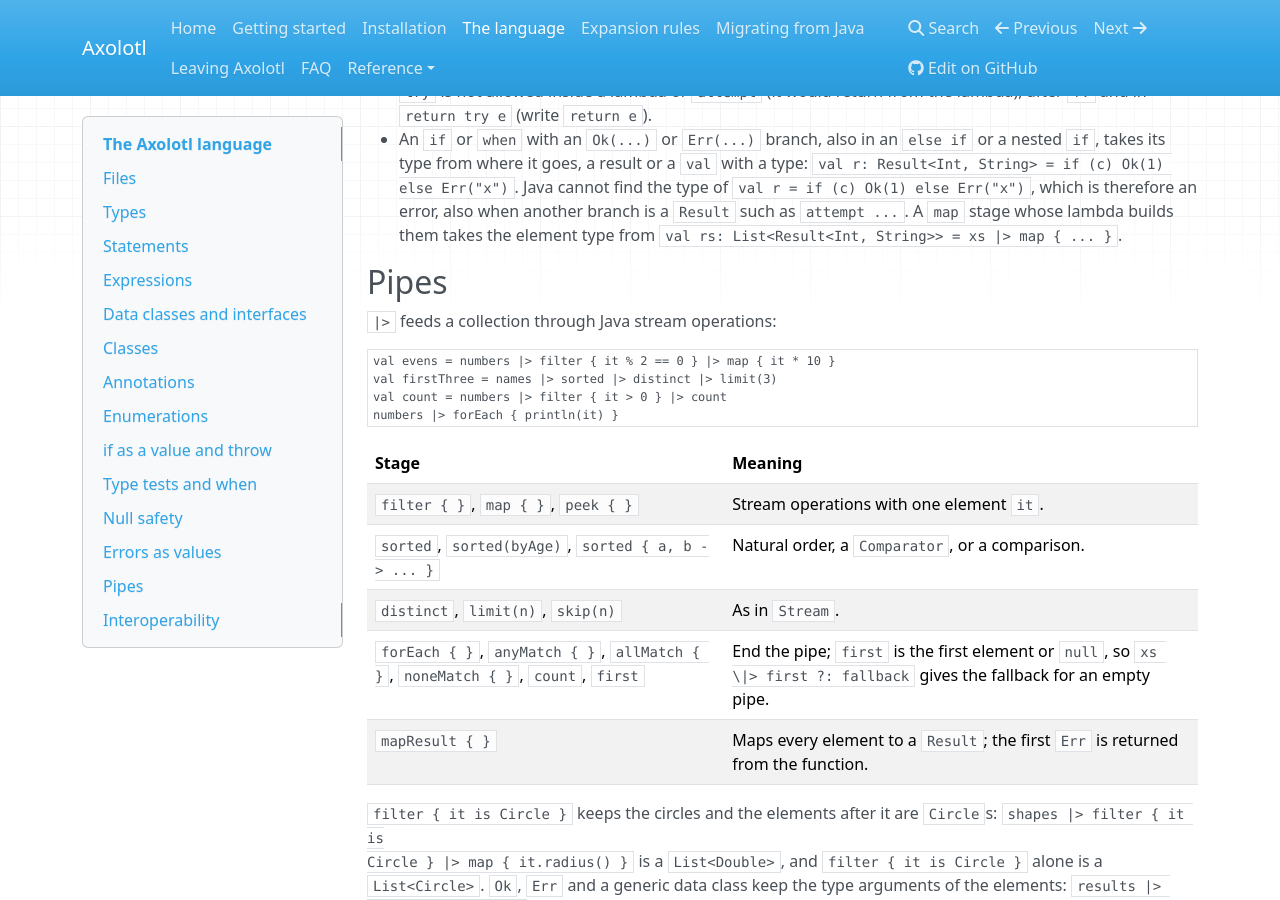
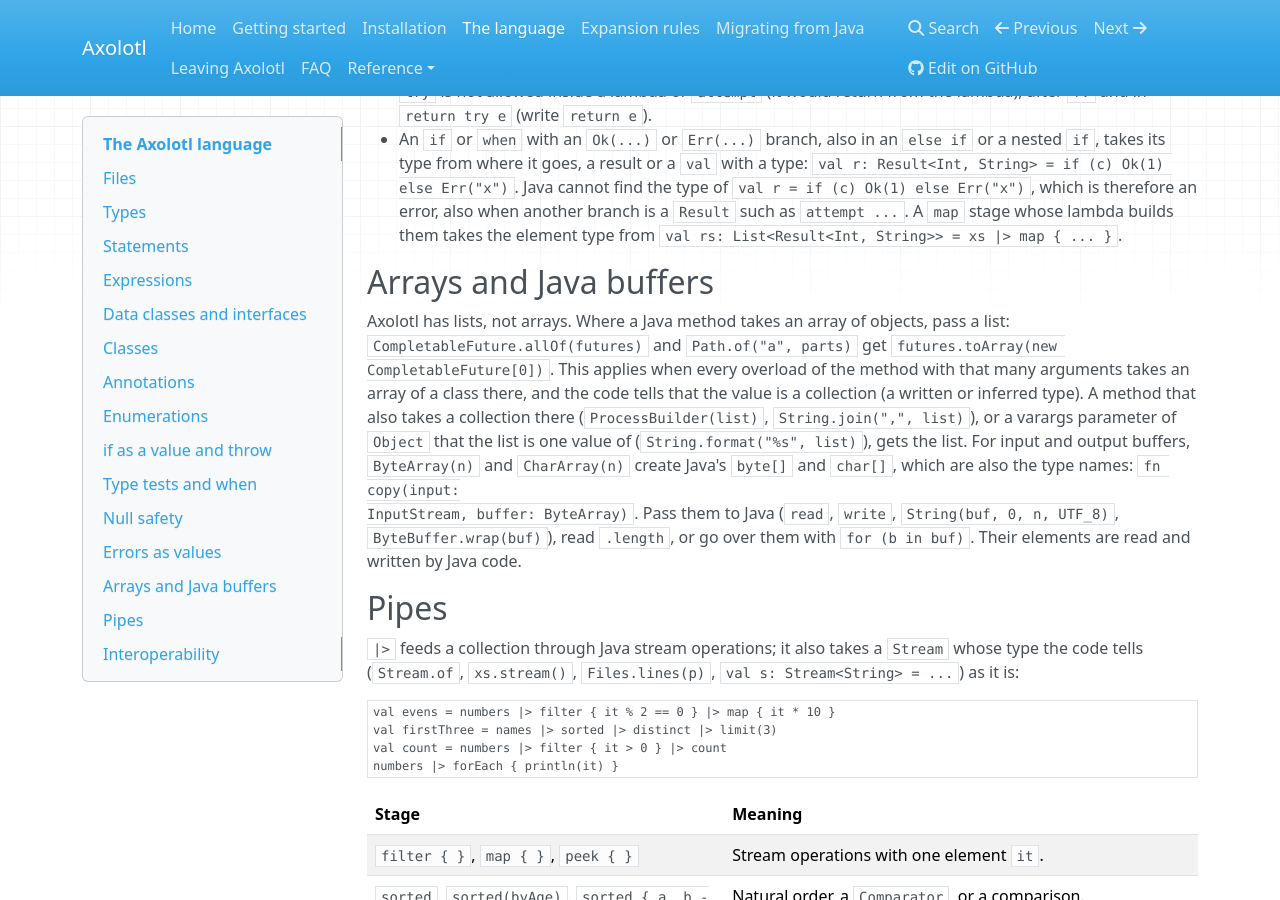
Before and after one commit to k1ngmang/axolotl-lang, an MkDocs documentation site: the page built from docs/language.md, in a window 1280 px wide and 900 px high, scrolled down 8746 px. Built offline with MkDocs 1.6.1, drawn with Linux system fonts in a browser that asks for light colours; nearby versions of some CDN libraries.

Commit message:
Document lists for Java arrays, buffers, stream pipes and the interrupt flag

````diff
--- a/docs/language.md
+++ b/docs/language.md
@@ -430,9 +430,21 @@ fn doubled(s: String) -> Result<Int, String> {
   `Result` such as `attempt ...`. A `map` stage whose lambda builds them takes the element type from
   `val rs: List<Result<Int, String>> = xs |> map { ... }`.
 
+## Arrays and Java buffers
+
+Axolotl has lists, not arrays. Where a Java method takes an array of objects, pass a list: `CompletableFuture.allOf(futures)`
+and `Path.of("a", parts)` get `futures.toArray(new CompletableFuture[0])`. This applies when every overload of the method with
+that many arguments takes an array of a class there, and the code tells that the value is a collection (a written or inferred
+type). A method that also takes a collection there (`ProcessBuilder(list)`, `String.join(",", list)`), or a varargs parameter
+of `Object` that the list is one value of (`String.format("%s", list)`), gets the list. For input and output buffers,
+`ByteArray(n)` and `CharArray(n)` create Java's `byte[]` and `char[]`, which are also the type names: `fn copy(input:
+InputStream, buffer: ByteArray)`. Pass them to Java (`read`, `write`, `String(buf, 0, n, UTF_8)`, `ByteBuffer.wrap(buf)`), read
+`.length`, or go over them with `for (b in buf)`. Their elements are read and written by Java code.
+
 ## Pipes
 
-`|>` feeds a collection through Java stream operations:
+`|>` feeds a collection through Java stream operations; it also takes a `Stream` whose type the code tells (`Stream.of`,
+`xs.stream()`, `Files.lines(p)`, `val s: Stream<String> = ...`) as it is:
 
 ```axl
 val evens = numbers |> filter { it % 2 == 0 } |> map { it * 10 }
````
Also changed, not shown: CHANGELOG.md (+7 -0 lines), docs/decisions.md (+2 -0 lines), docs/expansion.md (+4 -0 lines), docs/migration.md (+2 -2 lines).
